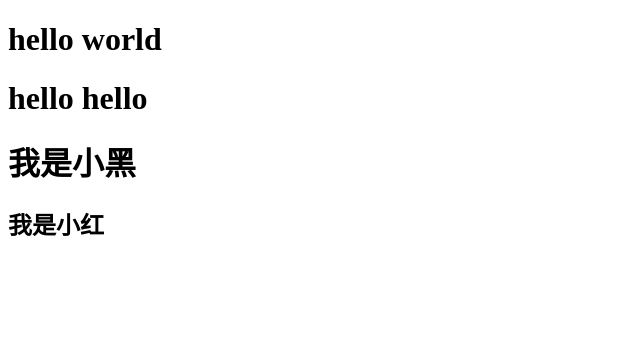
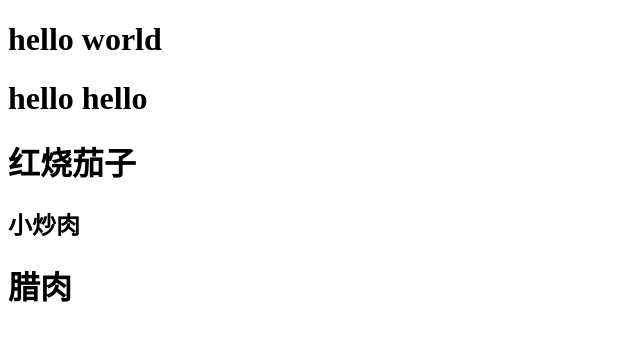
Before and after one commit to flowerslanguage/demo, a plain HTML site: page index.html in a window 1280 px wide. Shown: the whole page, without its empty margins (0-640 px from the left). Drawn offline with Linux system fonts and the light colour scheme.

Commit message:
变成炒菜

```diff
--- a/index.html
+++ b/index.html
@@ -9,7 +9,8 @@
 <body>
     <h1>hello world</h1>
     <h1>hello hello</h1>
-    <h1>我是小黑</h1>
-    <h2>我是小红</h2>
+    <h1>红烧茄子</h1>
+    <h2>小炒肉</h2>
+    <h1>腊肉</h1>
 </body>
 </html>
```
